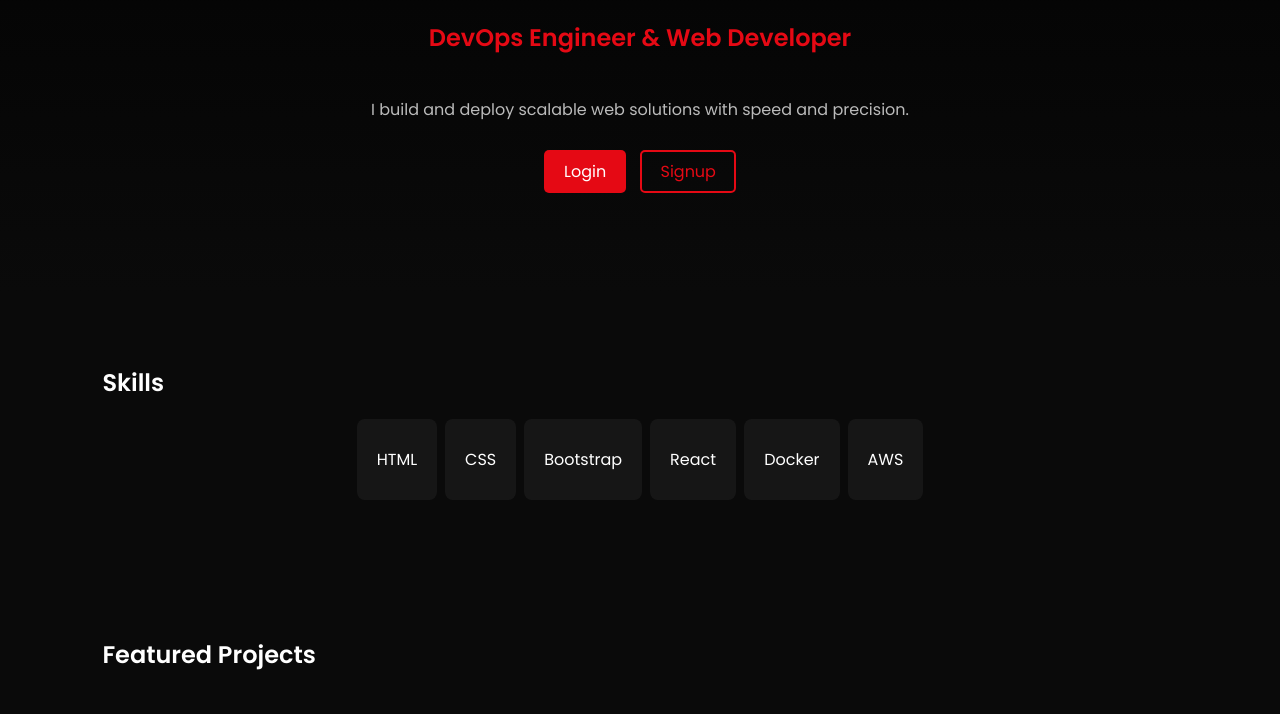
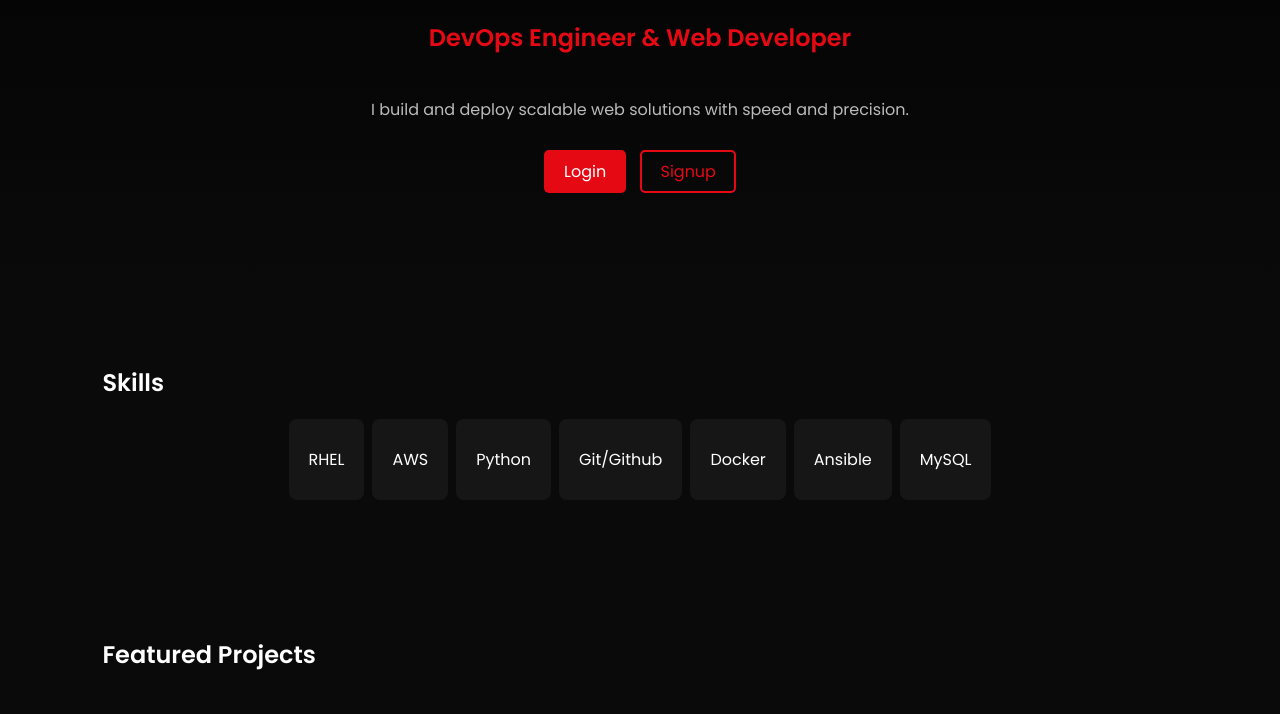
Before and after one commit to sanjaythakor2657/Opsdevil, a plain HTML site: page index.html in a window 1280 px wide. Shown: the part 314-1028 px from the top of the page. Drawn offline with Linux system fonts and the light colour scheme.

Commit message:
Update index.html

```diff
--- a/index.html
+++ b/index.html
@@ -34,12 +34,14 @@
   <section id="skills">
     <h2>Skills</h2>
     <div class="skills-grid">
-      <div>HTML</div>
-      <div>CSS</div>
-      <div>Bootstrap</div>
-      <div>React</div>
+      <div>RHEL</div>
+      <div>AWS</div>
+      <div>Python</div>
+      <div>Git/Github</div>
       <div>Docker</div>
-      <div>AWS</div>
+      <div>Ansible</div>
+     <div>MySQL</div>
+
     </div>
   </section>
 
```
